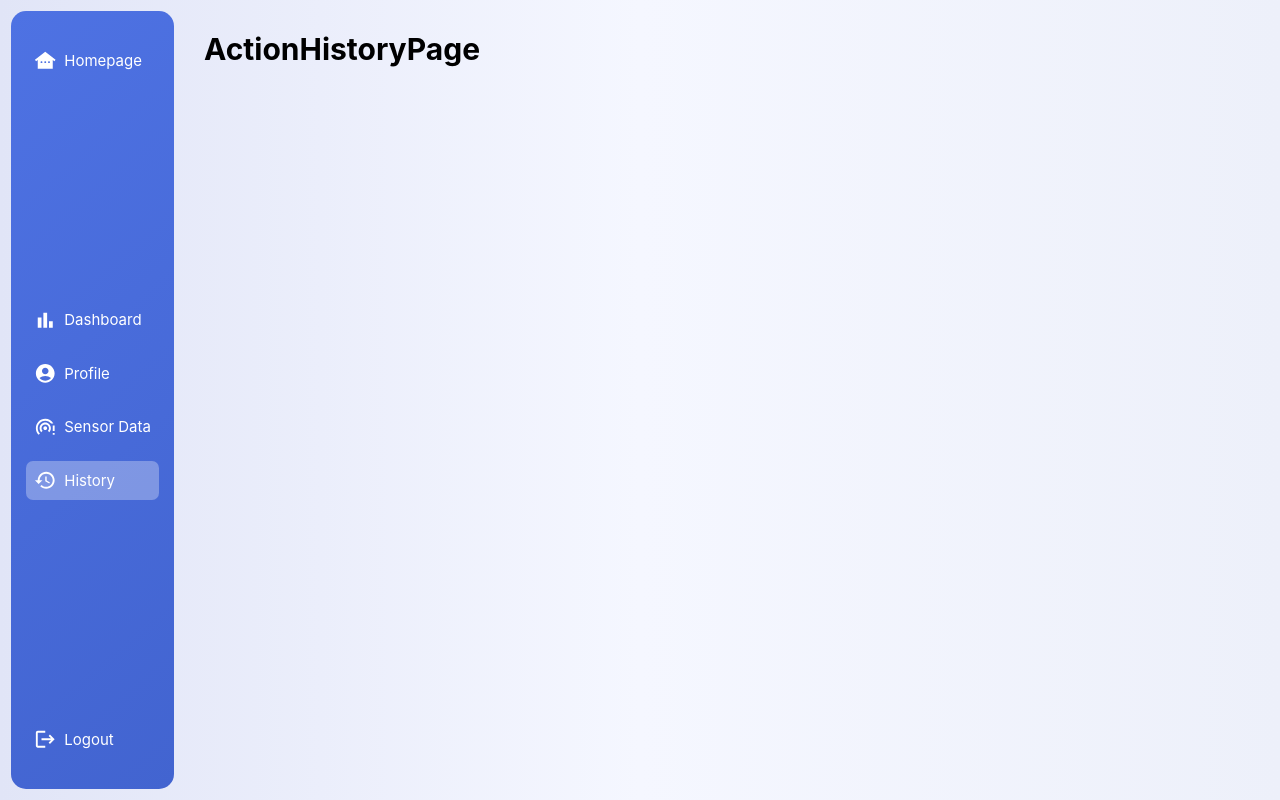
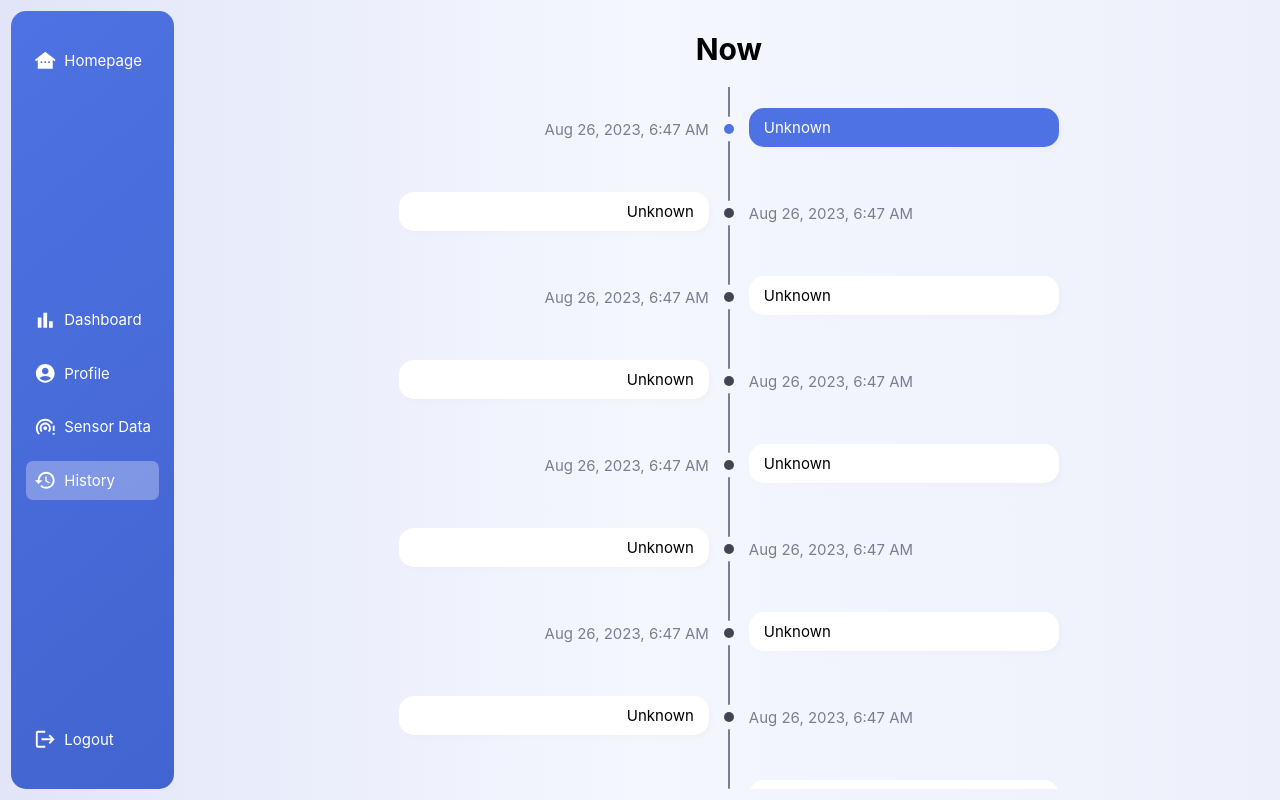
Before and after one commit to dunglv202-dev/iot-fe, a React (Create React App) app: page /history in a window 1280 px wide. Built offline with nearby package versions, Linux system fonts and the light colour scheme.

Commit message:
implement action history page

```diff
--- a/src/App.js
+++ b/src/App.js
@@ -4,7 +4,7 @@ import RootLayout from "./pages/RootLayout";
 import DashboardPage from "./pages/Dashboard";
 import ProfilePage from "./pages/Profile/Profile";
 import SensorDataPage from "./pages/SensorData";
-import ActionHistoryPage from "./pages/ActionHistory";
+import ActionHistoryPage from "./pages/ActionHistory/ActionHistory";
 
 function App() {
   return (
--- /dev/null
+++ b/src/components/HistoryTimeline/HistoryTimeline.js
@@ -0,0 +1,20 @@
+import styles from "./HistoryTimeline.module.css";
+import TimelineItem from "./TimelineItem/TimelineItem";
+
+function HistoryTimeline() {
+  return (
+    <ul className={styles["history-timeline"]}>
+      <TimelineItem timestamp={new Date()} content="Unknown" />
+      <TimelineItem timestamp={new Date()} content="Unknown" />
+      <TimelineItem timestamp={new Date()} content="Unknown" />
+      <TimelineItem timestamp={new Date()} content="Unknown" />
+      <TimelineItem timestamp={new Date()} content="Unknown" />
+      <TimelineItem timestamp={new Date()} content="Unknown" />
+      <TimelineItem timestamp={new Date()} content="Unknown" />
+      <TimelineItem timestamp={new Date()} content="Unknown" />
+      <TimelineItem timestamp={new Date()} content="Unknown" />
+    </ul>
+  );
+}
+
+export default HistoryTimeline;
--- /dev/null
+++ b/src/components/HistoryTimeline/HistoryTimeline.module.css
@@ -0,0 +1,4 @@
+.history-timeline {
+  margin: 0;
+  padding: 0;
+}
--- /dev/null
+++ b/src/components/HistoryTimeline/TimelineItem/TimelineItem.js
@@ -0,0 +1,21 @@
+import { formatDate } from "../../../utils/DateFormatter";
+import styles from "./TimelineItem.module.css";
+import Card from "../../Ui/Card";
+
+function TimelineItem({ timestamp, content }) {
+  return (
+    <li className={styles["timeline-item"]}>
+      <div className={styles["timestamp"]}>{formatDate(timestamp)}</div>
+      <div className={styles["separator"]}>
+        <div className={styles["line"]}></div>
+        <div className={styles["dot"]}></div>
+        <div className={styles["line"]}></div>
+      </div>
+      <div className={styles["content"]}>
+        <Card className={styles["detail"]}>{content}</Card>
+      </div>
+    </li>
+  );
+}
+
+export default TimelineItem;
--- /dev/null
+++ b/src/components/HistoryTimeline/TimelineItem/TimelineItem.module.css
@@ -0,0 +1,59 @@
+.timeline-item {
+  display: grid;
+  grid-template-columns: 1fr auto 1fr;
+  align-items: center;
+}
+.timeline-item .timestamp {
+  color: var(--light-grey);
+}
+.timeline-item .content .detail {
+  background: white;
+  display: inline-block;
+  min-width: 280px;
+  box-shadow: 4px 4px 10px -5px rgba(0, 0, 0, 0.05);
+  padding: 0.65rem 1rem;
+}
+.timeline-item:nth-child(2n) .content {
+  order: -1;
+  text-align: right;
+}
+.timeline-item:nth-child(2n) .separator {
+  order: 0;
+}
+.timeline-item:nth-child(2n) .timestamp {
+  order: 1;
+}
+.timeline-item:nth-child(2n + 1) .timestamp {
+  text-align: right;
+}
+.separator {
+  padding: 0 1rem;
+  display: flex;
+  flex-direction: column;
+  align-items: center;
+  gap: 7px;
+}
+.separator .dot {
+  width: 10px;
+  height: 10px;
+  border-radius: 50%;
+  background: var(--grey);
+}
+.separator .line {
+  width: 2px;
+  background: var(--light-grey);
+  min-height: 30px;
+}
+.separator .line:first-child {
+  border-radius: 0 0 2px 2px;
+}
+.separator .line:last-child {
+  border-radius: 2px 2px 0 0;
+}
+.timeline-item:first-child .separator .dot {
+  background: var(--light-blue);
+}
+.timeline-item:first-child .content .detail {
+  background: var(--light-blue);
+  color: white;
+}
--- a/src/components/SearchBox/SearchBox.module.css
+++ b/src/components/SearchBox/SearchBox.module.css
@@ -20,5 +20,5 @@
   font-size: 1.5rem;
   position: relative;
   left: -40px;
-  color: var(--blue-light);
+  color: var(--light-blue);
 }
--- a/src/index.css
+++ b/src/index.css
@@ -1,5 +1,5 @@
 :root {
-  --blue-light: #4e72e3;
+  --light-blue: #4e72e3;
   --blue: #4264d0;
   --blue-gradient: linear-gradient(140deg, #4e72e3, #4264d0);
   --grey: #424652;
--- /dev/null
+++ b/src/pages/ActionHistory/ActionHistory.js
@@ -0,0 +1,13 @@
+import HistoryTimeline from "../../components/HistoryTimeline/HistoryTimeline";
+import styles from "./ActionHistory.module.css";
+
+function ActionHistoryPage() {
+  return (
+    <>
+      <h1 className={styles["heading"]}>Now</h1>
+      <HistoryTimeline />
+    </>
+  );
+}
+
+export default ActionHistoryPage;
--- /dev/null
+++ b/src/pages/ActionHistory/ActionHistory.module.css
@@ -0,0 +1,3 @@
+.heading {
+  text-align: center;
+}
```
